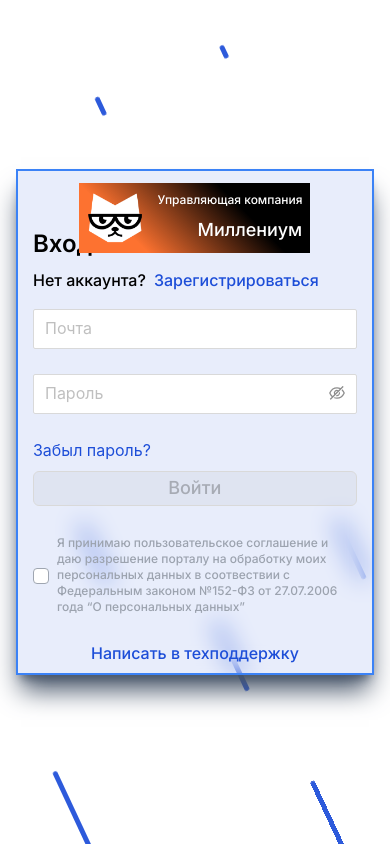
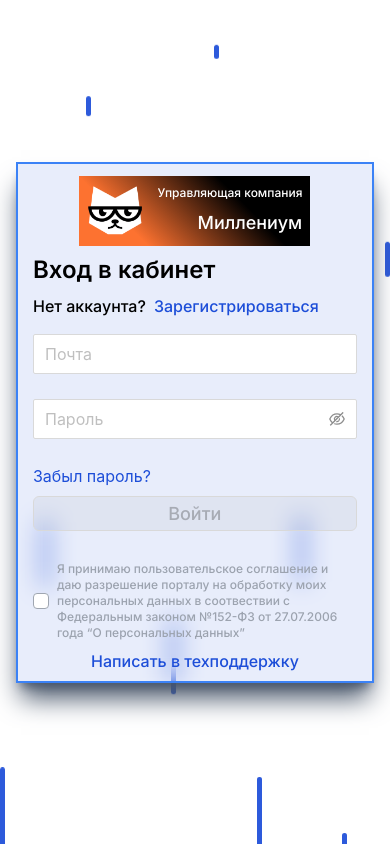
Before and after one commit to BylatZM/Document-handler, a React (Create React App) app: page / in a window 390 px wide. Built offline with nearby package versions, Linux system fonts and the light colour scheme.

Commit message:
addaptice fix

```diff
--- a/src/components/accounts/content/application/Application.tsx
+++ b/src/components/accounts/content/application/Application.tsx
@@ -158,6 +158,9 @@ export const Application = () => {
                       Button: {
                         colorPrimaryHover: '#fff',
                       },
+                      Popover: {
+                        zIndexPopup: 10,
+                      },
                     },
                   }}
                 >
--- a/src/components/accounts/content/helpForm/HelpForm.tsx
+++ b/src/components/accounts/content/helpForm/HelpForm.tsx
@@ -53,11 +53,14 @@ export const HelpForm: FC<IHelpFormProps> = ({ needShowForm, changeNeedShowForm
   return (
     <div
       className={clsx(
-        'transitionGeneral bg-blue-500 bg-opacity-10 backdrop-blur-xl z-[30] fixed inset-0 m-auto min-h-screen flex justify-center items-center overflow-hidden',
+        'transitionGeneral bg-blue-500 bg-opacity-10 backdrop-blur-xl z-[30] fixed inset-0 flex justify-center items-center overflow-hidden',
         needShowForm ? 'w-full' : 'w-0',
       )}
     >
-      <div className='bg-blue-700 p-5 bg-opacity-10 backdrop-blur-xl z-[40] rounded-md min-w-[280px] max-w-[280px] sm:min-w-[600px] sm:max-w-[600px] overflow-y-auto h-[600px]'>
+      <div
+        className='flex flex-col bg-blue-700 p-5 bg-opacity-10 backdrop-blur-xl rounded-md min-w-[280px] max-w-[280px] sm:min-w-[600px] sm:max-w-[600px] overflow-x-hidden overflow-y-auto'
+        style={{ maxHeight: 'calc(100vh - 20px)' }}
+      >
         <div className='text-center'>
           <span className='text-xl font-bold'>Обратная связь</span>
         </div>
--- a/src/components/accounts/menu/Menu.tsx
+++ b/src/components/accounts/menu/Menu.tsx
@@ -13,6 +13,7 @@ import { AboutMe } from './buttons/general/AboutMe';
 import { Applications } from './buttons/general/Applications';
 import { TechnicalSupport } from './buttons/general/TechnicalSupport';
 import { Logout } from './buttons/general/Logout';
+import './media.css';
 
 interface IMenuProps {
   isOpened: boolean;
@@ -42,13 +43,11 @@ export const Menu: FC<IMenuProps> = ({ isOpened }) => {
         )}
       >
         <div className='relative w-[240px] sm:min-w-[274px] h-full'>
-          <div>
-            <div className='h-min flex items-center gap-4 logoGrid'>
-              <img src={cat} className='h-auto' width={'70px'} alt='' />
-              <div className='flex flex-col items-end overflow-hidden text-white'>
-                <span className='text-xs w-max leading-4'>Управляющая компания</span>
-                <span className='text-lg sm:text-3xl leading-6'>Миллениум</span>
-              </div>
+          <div className='h-min flex items-center gap-4 logoGrid'>
+            <img src={cat} className='h-auto' width={'70px'} alt='' />
+            <div className='flex flex-col items-end overflow-hidden text-white'>
+              <span className='text-xs w-max leading-4'>Управляющая компания</span>
+              <span className='text-lg sm:text-3xl leading-6'>Миллениум</span>
             </div>
           </div>
           <div className='flex flex-col mt-10 text-lg'>
@@ -79,7 +78,7 @@ export const Menu: FC<IMenuProps> = ({ isOpened }) => {
 
           <div
             className={clsx(
-              'transitionGeneral absolute bottom-0 left-0 overflow-hidden',
+              'transitionGeneral absolute bottom-0 left-0 overflow-hidden Logo',
               activeAccordion ? 'z-[-1] opacity-0' : 'opacity-100',
             )}
           >
--- /dev/null
+++ b/src/components/accounts/menu/media.css
@@ -0,0 +1,5 @@
+@media (max-height: 530px) {
+  .Logo {
+    display: none !important;
+  }
+}
--- a/src/components/dotsAnimation/Dots.scss
+++ b/src/components/dotsAnimation/Dots.scss
@@ -15,11 +15,11 @@
 }
 @keyframes animate {
   0% {
-    transform: translateY(-5vh) translateX(0) rotateZ(-25deg);
+    transform: translateY(-5vh);
     height: 5px;
   }
   100% {
     height: 100px;
-    transform: translateY(100vh) translateX(20vw) rotateZ(-25deg);
+    transform: translateY(100vh);
   }
 }
--- a/src/components/log_reg/Main.module.scss
+++ b/src/components/log_reg/Main.module.scss
@@ -1,7 +1,7 @@
 .main {
-  @apply flex w-full h-screen max-sm:justify-center max-sm:items-center overflow-hidden;
+  @apply flex w-full min-h-screen max-sm:justify-center max-sm:items-center overflow-x-hidden overflow-y-auto;
   .form {
-    @apply relative max-sm:h-3/5 max-sm:w-11/12 max-sm:mx-auto sm:min-w-[320px] sm:max-w-[320px] flex flex-col translate-x-[-500px] shadow-slate-600 shadow-xl justify-center bg-blue-700 backdrop-blur-md bg-opacity-10 border-blue-500 border-2;
+    @apply relative max-sm:h-fit max-sm:w-11/12 max-sm:mx-auto sm:min-w-[320px] sm:max-w-[320px] flex flex-col gap-2 translate-x-[-500px] shadow-slate-600 shadow-xl justify-between bg-blue-700 backdrop-blur-md bg-opacity-10 border-blue-500 border-2;
   }
   .form_active {
     @apply translate-x-0;
--- a/src/components/log_reg/Main.tsx
+++ b/src/components/log_reg/Main.tsx
@@ -42,7 +42,7 @@ export const Main: FC<IMainProps> = ({ pageType }) => {
         changeNeedShowForm={changeNeedShowPasswordForm}
       />
       <div className={clsx(Styles.form, isAnimActive && Styles.form_active)}>
-        <div className='flex items-center justify-between gap-2 logoGrid absolute inset-x-0 top-3 w-fit sm:w-11/12 mx-auto h-[70px]'>
+        <div className='flex items-center justify-between gap-2 logoGrid mt-3 w-fit sm:w-11/12 mx-auto h-[70px]'>
           <img src={cat} width={'70px'} alt='' />
           <div className='flex flex-col items-end overflow-hidden text-white mr-2 gap-y-2'>
             <span className='max-sm:text-xs text-base leading-4'>Управляющая компания</span>
@@ -85,12 +85,12 @@ export const Main: FC<IMainProps> = ({ pageType }) => {
             </Checkbox>
           </ConfigProvider>
         </div>
-        <span
-          className='absolute inset-x-0 bottom-2 text-center text-blue-700 cursor-pointer'
+        <button
+          className='outline-none border-none mb-2 text-blue-700'
           onClick={() => changeNeedShowHelpForm(true)}
         >
           Написать в техподдержку
-        </span>
+        </button>
       </div>
       <div className={Styles.carouselSection}>
         <CarouselBlock showAnimation={isAnimActive} />
```
